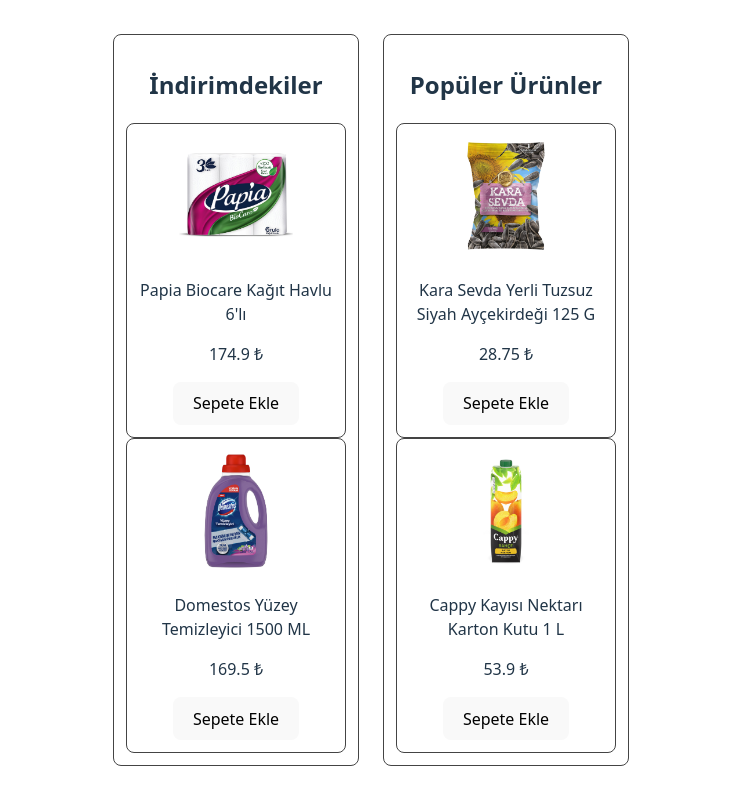
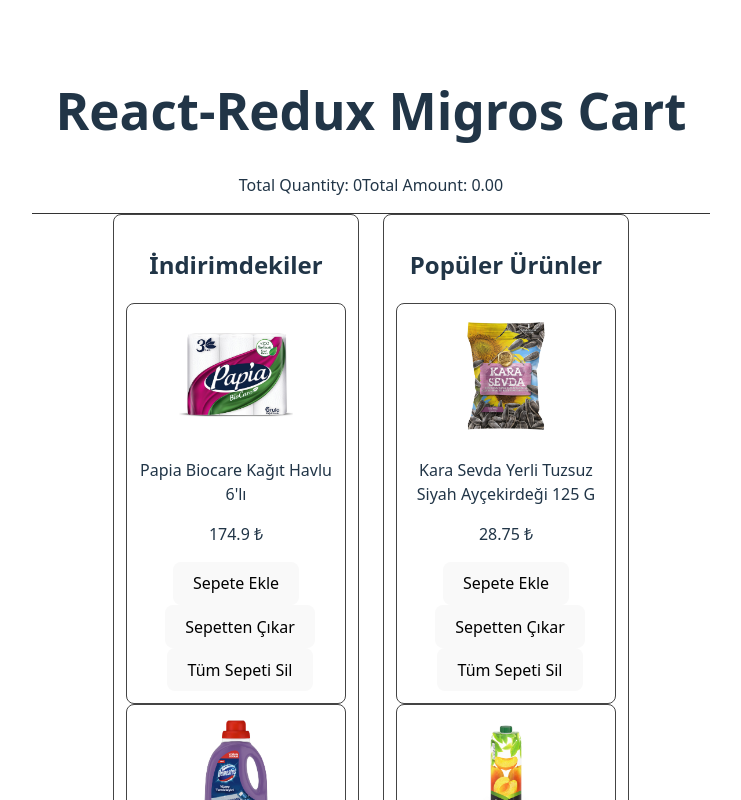
Before and after one commit to ipekgozlek/CV, a React (Vite) app in the folder react-redux-migros-cart/: page / in a window 1280 px wide. Shown: the top 800 px of the page, without its empty margins (269-1010 px from the left). Built offline with nearby package versions, Linux system fonts and the light colour scheme; data requests are answered from the project's data file.

Commit message:
Complete cart actions flow with add, decrease and remove

```diff
--- a/react-redux-migros-cart/src/App.jsx
+++ b/react-redux-migros-cart/src/App.jsx
@@ -1,12 +1,15 @@
 import React from 'react'
 import './App.css'
 import Blocks from './pages/Blocks.jsx';
+import Header from './components/Header.jsx';
 
 function App() {
 
 
-  return <Blocks />;
-
+  return <>
+  <Header />
+  <Blocks />
+  </>
 }
 
 export default App
--- /dev/null
+++ b/react-redux-migros-cart/src/components/Header.jsx
@@ -0,0 +1,27 @@
+import {useSelector} from 'react-redux';
+
+
+function Header() {
+const {items, totalAmount} = useSelector((state) => state.cart);
+const totalQuantity=items.reduce((sum,item)=>sum + item.quantity,0);
+
+    return (
+        <header
+        style={{
+            display: "flex",
+            justifyContent: "space-between",
+            alignItems: "center",
+            padding: "16px 24px",
+            borderBottom: "1px solid #333",
+        }}
+     >
+        <div>
+            <h1>React-Redux Migros Cart</h1>
+            <div>
+                <span>Total Quantity: {totalQuantity}</span>
+                <span>Total Amount: {totalAmount.toFixed(2)}</span>
+            </div>
+        </div>
+         </header>)}
+
+export default Header;
--- a/react-redux-migros-cart/src/components/ProductCard.jsx
+++ b/react-redux-migros-cart/src/components/ProductCard.jsx
@@ -1,5 +1,5 @@
 import {useDispatch} from "react-redux";
-import {addToCart} from "../features/cart/cartSlice";
+import {addToCart, decreaseQuantity, removeFromCart} from "../features/cart/cartSlice";
 
 
 function ProductCard({ product }) {
@@ -7,6 +7,12 @@
 
     const handleAddToCart=()=> {
         dispatch(addToCart(product));
+    };
+    const handleDecreaseQuantity=()=> {
+        dispatch(decreaseQuantity(product.id));
+    };
+    const handleRemoveFromCart=()=> {
+        dispatch(removeFromCart(product.id));
     };
 
     return (
@@ -29,6 +35,12 @@
             <button onClick={handleAddToCart}>
                 Sepete Ekle
             </button>
+            <button onClick={handleDecreaseQuantity} style={{marginLeft: '8px'}}>
+                Sepetten Çıkar
+            </button>
+            <button onClick={handleRemoveFromCart} style={{marginLeft: '8px'}}>
+                Tüm Sepeti Sil
+            </button>
         </div>
     );
 }
```
Also changed, not shown: react-redux-migros-cart/src/components/CartItem.jsx (added).
